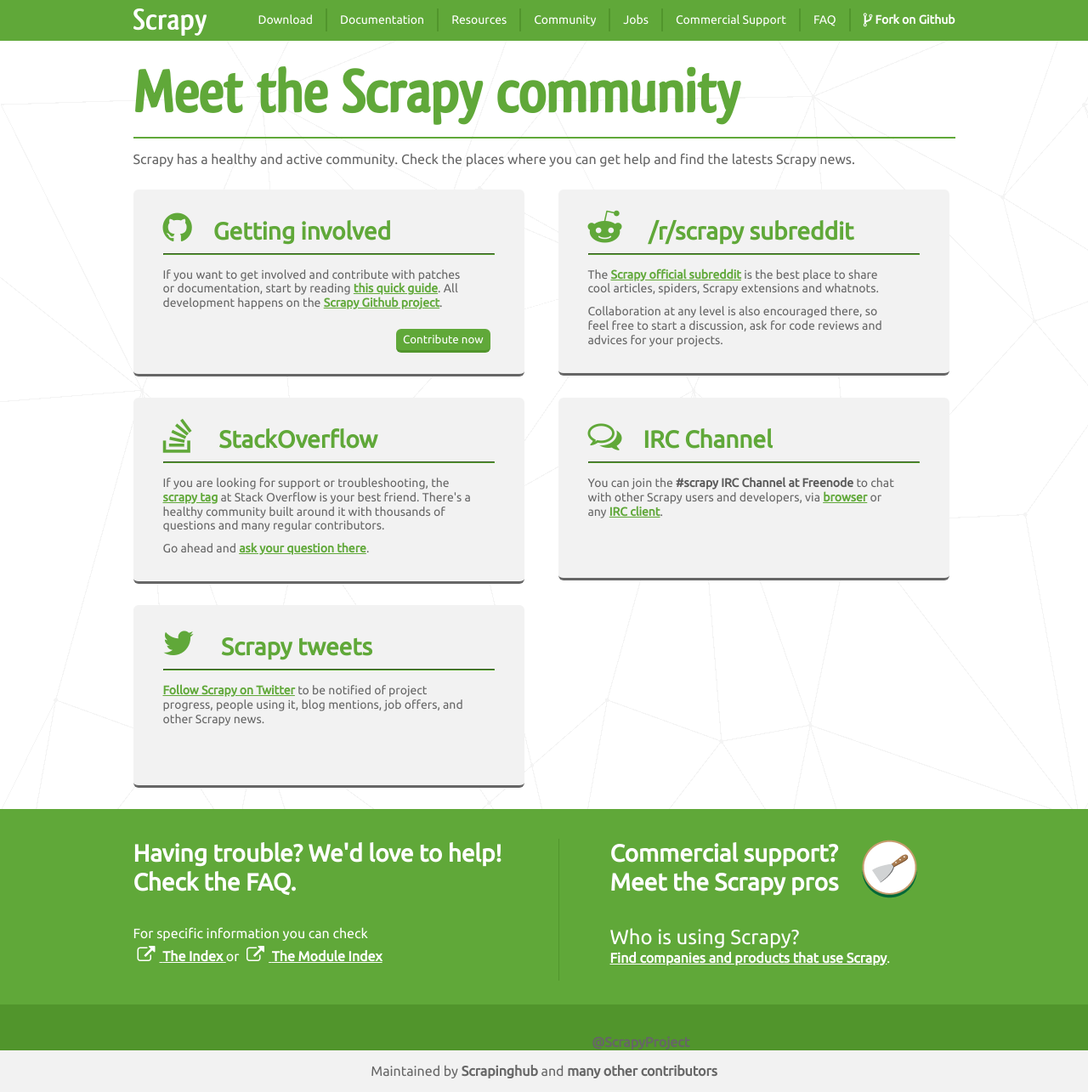
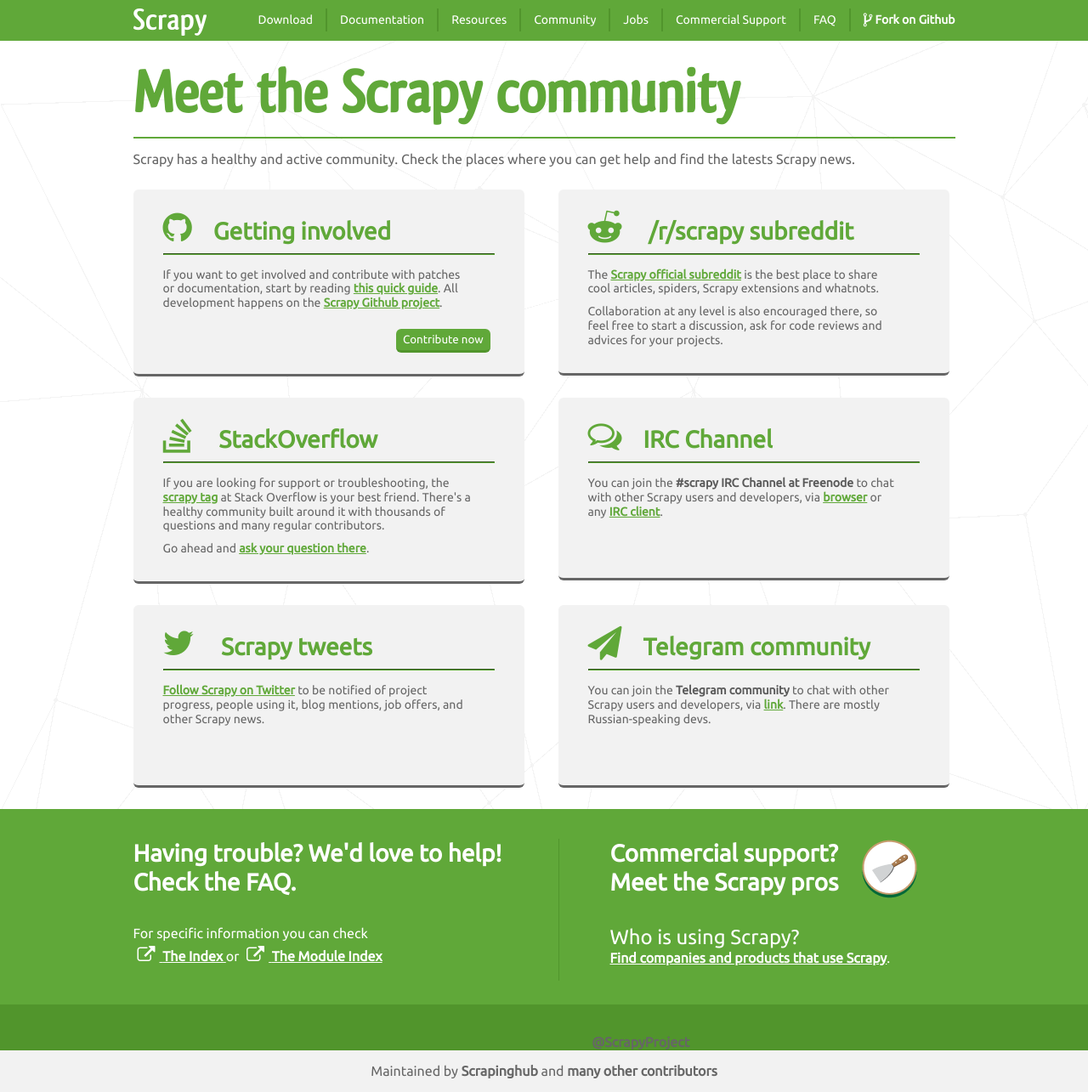
Before and after one commit to scrapy/scrapy.org, a Jekyll site: the page built from community.html, in a window 1280 px wide. Shown: the whole page at 85% size. Built offline with Jekyll 4.4.1, drawn with Linux system fonts in a browser that asks for light colours; comment, search, counter and statistics services are not loaded; grey boxes are pictures that could not be loaded.

Commit message:
Add a link to the Telegram community.

```diff
--- a/community.html
+++ b/community.html
@@ -71,6 +71,19 @@
     </p>
   </div>
 
+  <div class="community-box">
+    <a href="https://t.me/scrapy_python">
+      <h2><i class="fa fa-paper-plane"></i>Telegram community</h2>
+    </a>
+    <hr />
+    <p>
+      You can join the <span class="highlight">Telegram community</span>
+      to chat with other Scrapy users and developers,
+      via <a href="https://t.me/scrapy_python">link</a>.
+      There are mostly Russian-speaking devs.
+    </p>
+  </div>
+
 </div>
 
 <div class='fourth-row'>
```
